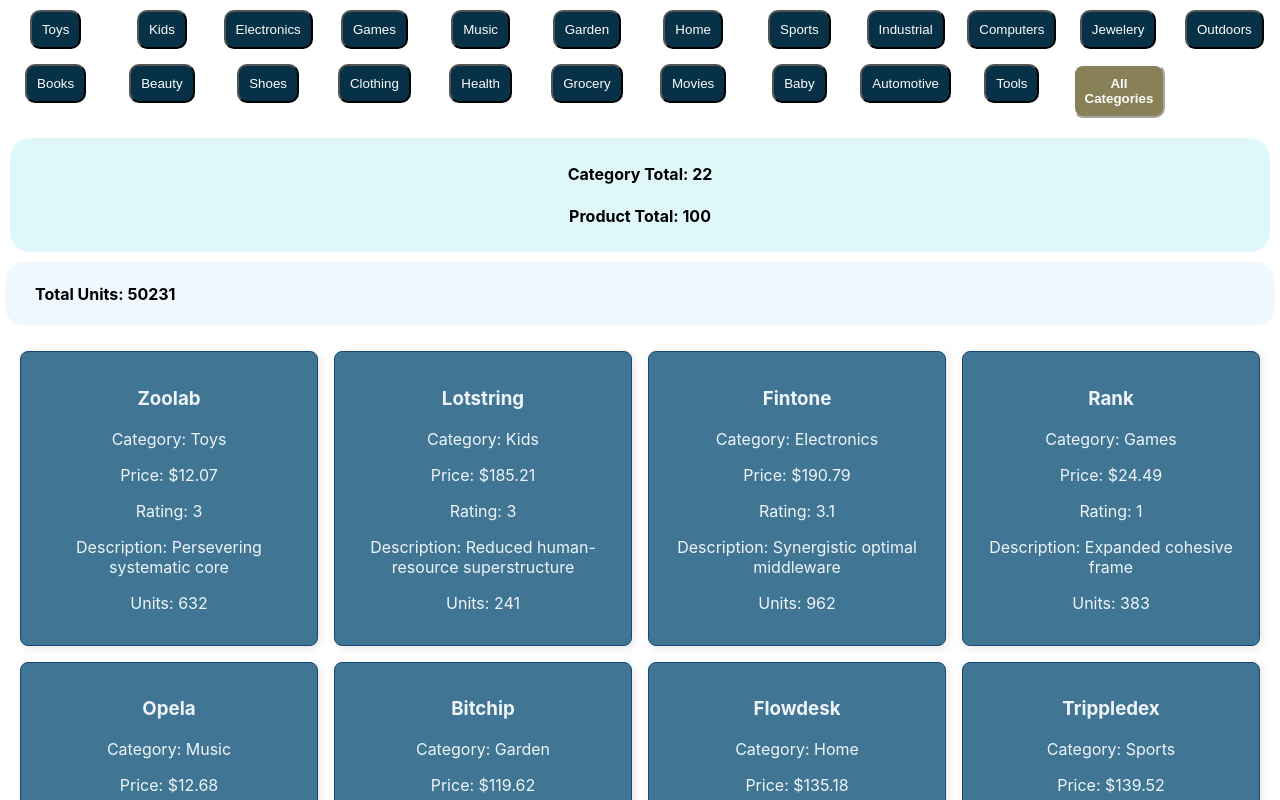
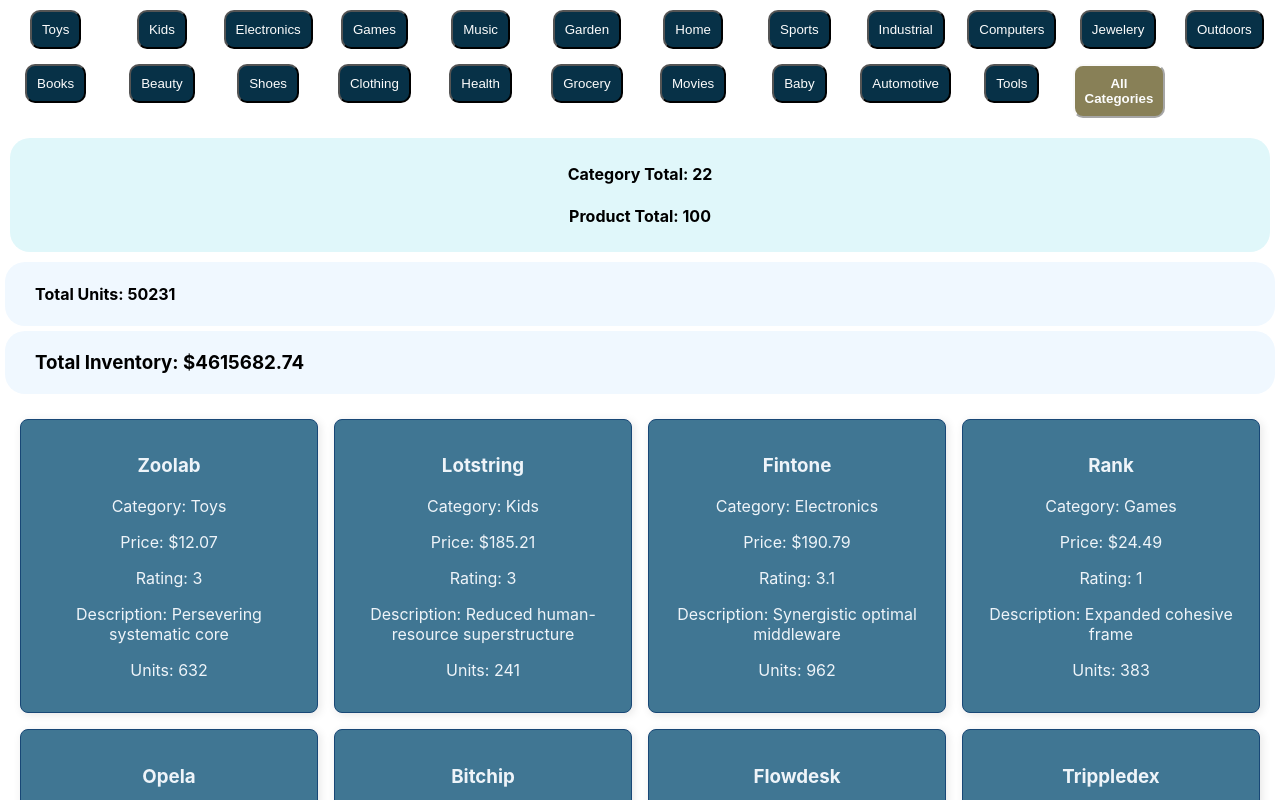
Before and after one commit to xcbhx/react-product-list, a React (Create React App) app: page / in a window 1280 px wide. Shown: the top 800 px of the page. Built offline with nearby package versions, Linux system fonts and the light colour scheme.

Commit message:
display total price of inventory

```diff
--- a/src/App.js
+++ b/src/App.js
@@ -5,6 +5,7 @@ import CategoryButton from './Component/CategoryButton/CategoryButton';
 import ProductCard from './Component/ProductCard/ProductCard';
 import TotalCount from './Component/TotalCount/TotalCount';
 import TotalUnits from './Component/TotalUnits/TotalUnits';
+import TotalInventory from './Component/TotalInventory/TotalInventory';
 
 function App() {
   const [selectedCategory, setSelectedCategory] = useState("All Categories");
@@ -18,6 +19,13 @@ function App() {
     : data.filter(product => product.category === selectedCategory);
 
   const totalUnits = filterProducts.reduce((sum, product) => sum + product.units, 0);
+
+  const totalInventoryValue = filterProducts.reduce((sum, product) => {
+    const priceString = product.price.replace(/[^0-9.]/g, '');
+    const price = parseFloat(priceString) || 0;
+    const units = parseInt(product.units) || 0;
+    return sum + (price * units);
+  }, 0);
 
   return (
     <div className="App">
@@ -34,6 +42,7 @@ function App() {
       />
 
       <TotalUnits countUnits={totalUnits} />
+      <TotalInventory inventoryCount={totalInventoryValue} />
 
       <div className='ProductGrid'>
         {filterProducts.map((product) => {
--- /dev/null
+++ b/src/Component/TotalInventory/TotalInventory.css
@@ -0,0 +1,9 @@
+.TotalInventory {
+  margin: 5px;
+  padding: 1px;
+  padding-left: 30px;
+  background-color: #f0f8ff;
+  text-align: left;
+  border-radius: 20px;
+  font-weight: bold;
+}
--- /dev/null
+++ b/src/Component/TotalInventory/TotalInventory.jsx
@@ -0,0 +1,11 @@
+import './TotalInventory.css';
+
+function TotalInventory({ inventoryCount }) {
+  return (
+    <div className='TotalInventory'>
+      <h3>Total Inventory: ${inventoryCount.toFixed(2)}</h3>
+    </div>
+  )
+};
+
+export default TotalInventory;
```
